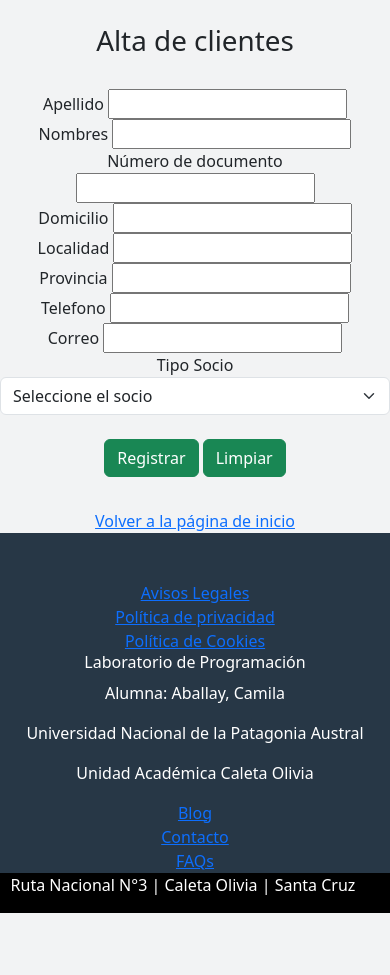
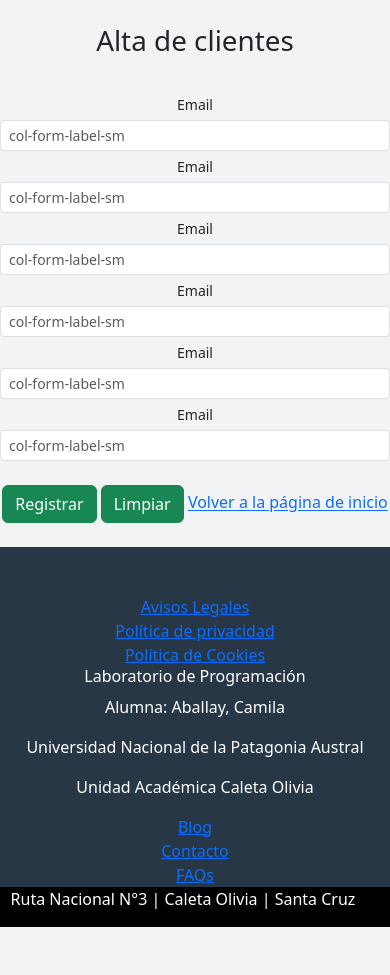
Before and after one commit to Camila0453/biblioteca, a PHP site: template public/view/socio/agregar.php in a window 390 px wide. Shown: the part 16-991 px from the top of the page. Before the commit the page ends 929 px from the top, so only its background shows below. Run offline with PHP 8.4, Linux system fonts and the light colour scheme; the template is opened without the code that fills it, so the values that code supplies are empty.

Commit message:
se está modificanco agregar socio

```diff
--- a/public/view/socio/agregar.php
+++ b/public/view/socio/agregar.php
@@ -18,58 +18,39 @@
 
      <h1>Alta de clientes</h1>
     <br>
-    <form class="form-label" id="formAlta" method="POST" action="cliente/save">
 
+  <div class="form-group row">
+    <label for="colFormLabelSm" class="col-sm-1 col-form-label col-form-label-sm">Email</label>
+    <div class="col-sm-4">
+      <input type="email" class="form-control form-control-sm" id="colFormLabelSm" placeholder="col-form-label-sm">
+    </div>
+    <label for="colFormLabelSm" class="col-sm-1 col-form-label col-form-label-sm">Email</label>
+    <div class="col-sm-4">
+      <input type="email" class="form-control form-control-sm" id="colFormLabelSm" placeholder="col-form-label-sm">
+    </div>
+  </div>
+  <div class="form-group row">
+  <label for="colFormLabelSm" class="col-sm-1 col-form-label col-form-label-sm">Email</label>
+    <div class="col-sm-4">
+      <input type="email" class="form-control form-control-sm" id="colFormLabelSm" placeholder="col-form-label-sm">
+    </div>
+    <label for="colFormLabelSm" class="col-sm-1 col-form-label col-form-label-sm">Email</label>
+    <div class="col-sm-4">
+      <input type="email" class="form-control form-control-sm" id="colFormLabelSm" placeholder="col-form-label-sm">
+    </div>
+  </div>
+  <div class="form-group row">
+  <label for="colFormLabelSm" class="col-sm-1 col-form-label col-form-label-sm">Email</label>
+    <div class="col-sm-4">
+      <input type="email" class="form-control form-control-sm" id="colFormLabelSm" placeholder="col-form-label-sm">
+    </div>
+    <label for="colFormLabelSm" class="col-sm-1 col-form-label col-form-label-sm">Email</label>
+    <div class="col-sm-4">
+      <input type="email" class="form-control form-control-sm" id="colFormLabelSm" placeholder="col-form-label-sm">
+    </div>
+    </div>
+  </div>
 
-
-         <div   class=" col-sm-2">
-            <label for="">Apellido</label>
-            <input maxlength="45" required pattern="[a-zA-ZÀ-ÿ\s]{5,45}" type="text" name="datoApellido" id="datoApellido">
-        </div>
-
-        <div  class=" col-sm-2">
-            <label for="">Nombres</label>
-            <input  minlength="3" maxlength="45" required  required pattern="[a-zA-ZÀ-ÿ\s]{3,45}" type="text" name="datoNombres" id="datoNombres">
-        </div>
-
-        <div class=" col-sm-2">
-            <label for="">Número de documento
-
-
-            </label>
-            <input  maxlength="8" minlength="8" required pattern="\d{8,8}" type="text" name="datoDNI" id="datoDNI">
-        </div>
-
-        <div class=" col-sm-2">
-            <label for="">Domicilio</label>
-            <input  maxlength="60" minlength="10" required pattern="[a-zA-ZÀ-ÿ\s]{5,45}"  type="text" name="datoDomicilio" id="datoDomicilio">
-        </div>
-        <div class=" col-sm-2">
-            <label for="">Localidad</label>
-            <input  maxlength="30" minlength="5" required pattern="[a-zA-ZÀ-ÿ\s]{5,30}" type="text" name="datoLocalidad" id="datoLocalidad">
-        </div>
-        <div class=" col-sm-2">
-            <label for="">Provincia</label>
-            <input  maxlength="30" minlength="8" required pattern="[a-zA-ZÀ-ÿ\s]{5,30}" type="text" name="datoProvincia" id="datoProvincia">
-        </div>
-        <div class=" col-sm-2">
-            <label for="">Telefono</label>
-            <input  maxlength="45" minlength="13" required  pattern="\d{13,45}" type="text" name="datoTelefono" id="datoTelefono">
-        </div>
-        <div class=" col-sm-2">
-            <label for="">Correo</label>
-            <input type="mail" minlength="15" maxlength="255" required type="text" name="datoCorreo" id="datoCorreo">
-        </div>
-        <div class=" col-sm-2">
-        <label for="">Tipo Socio</label>
-           <select class="form-select" aria-label="Default select example">
-           <option selected>Seleccione el socio</option>
-           <option value="1">One</option>
-           <option value="2">Two</option>
-           <option value="3">Three</option>
-</select>
-
-        </div>
 
 
 
```
